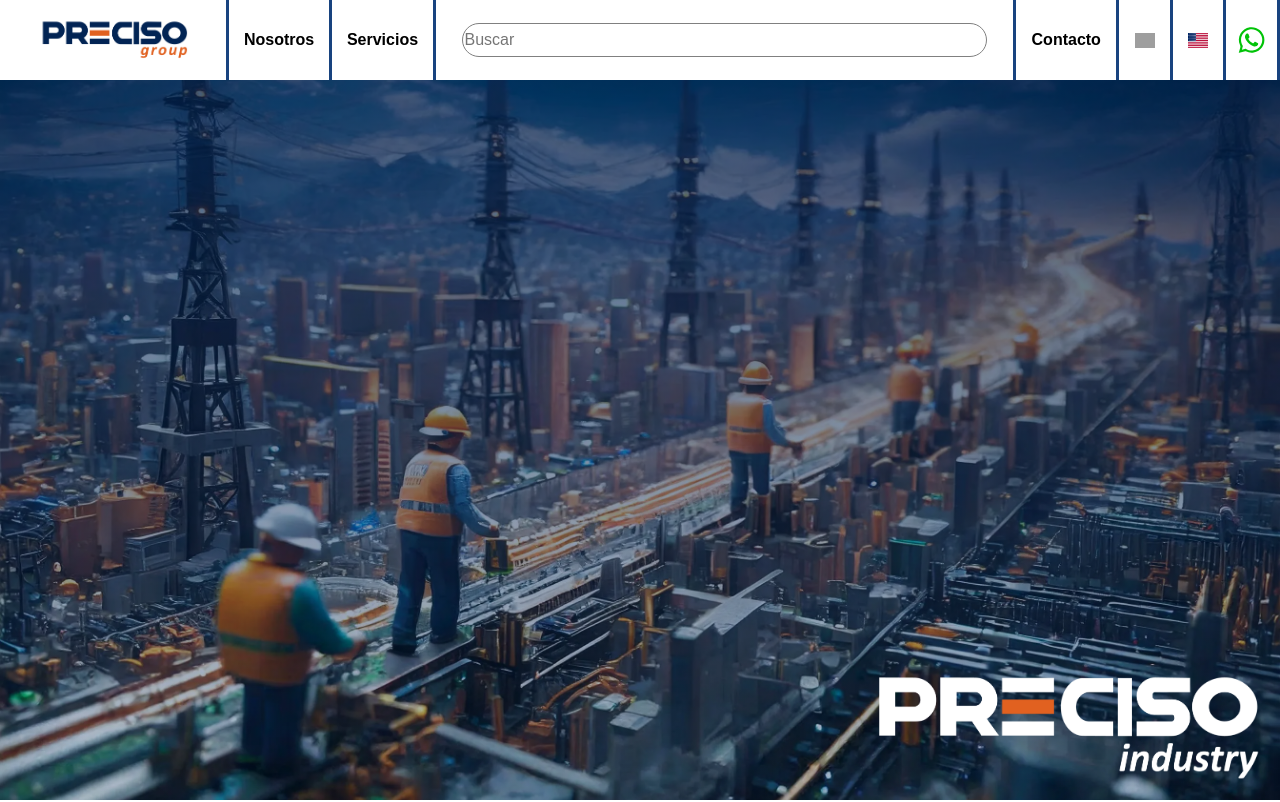
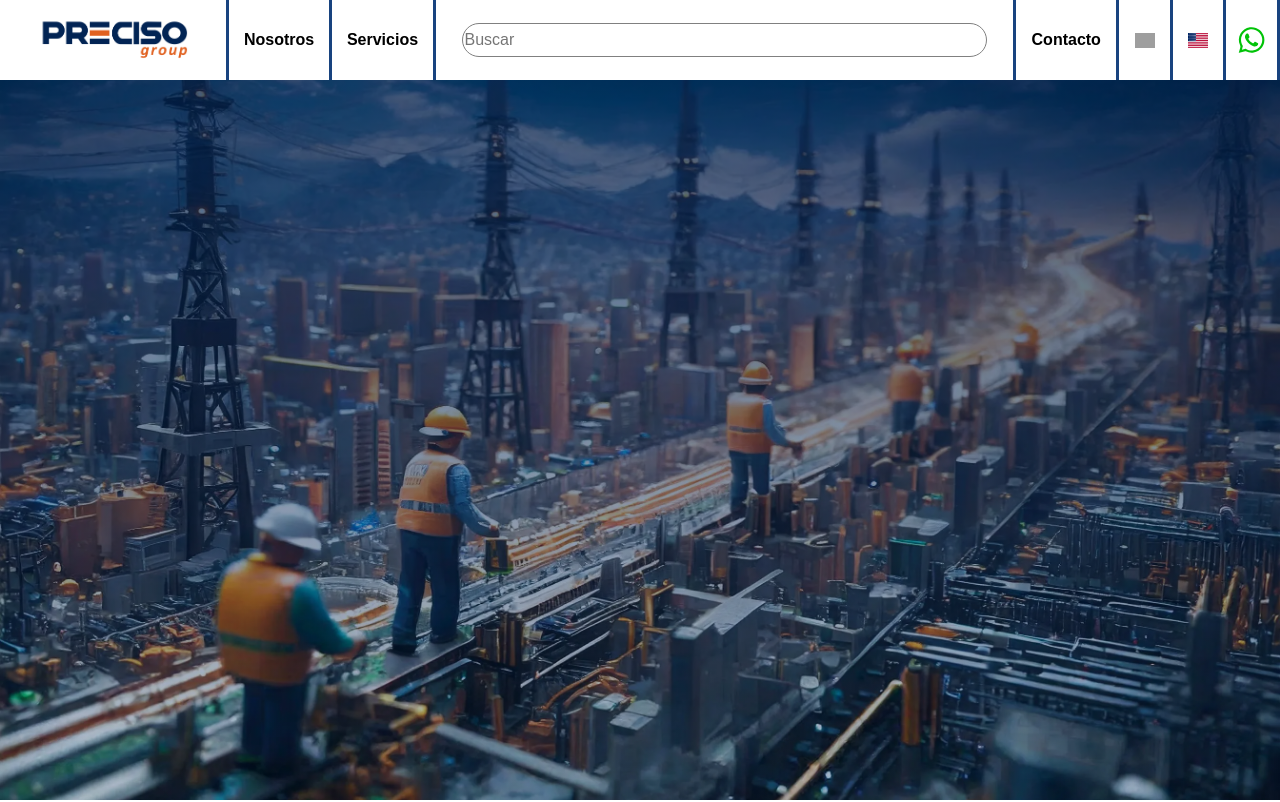
Before and after one commit to knarfangelo/preciso-group, an Angular app: page /inicio in a window 1280 px wide. Shown: the top 802 px of the page. Built offline with nearby package versions, Linux system fonts and the light colour scheme; grey boxes are pictures that could not be loaded.

Commit message:
terminado

```diff
--- a/src/app/components/inicio/inicio.component.css
+++ b/src/app/components/inicio/inicio.component.css
@@ -108,6 +108,10 @@ li a img {
 
 header {
     width: 100%;
+    background-image: url("/inicio/cabecera.webp");
+    background-position: center;
+    background-repeat: no-repeat;
+    background-size: cover;
     position: relative;
     height: calc(100vh - 80px);
 }
--- a/src/app/components/inicio/inicio.component.html
+++ b/src/app/components/inicio/inicio.component.html
@@ -30,8 +30,6 @@
     </nav>
     <header>
         <div class="transparencia"></div>
-        <img class="fondo" src="/inicio/cabecera.webp" alt="">
-        <img class="titulo-2" src="/principal/titulo-sinfondo.png" alt="">
     </header>
 
 </main>
```
